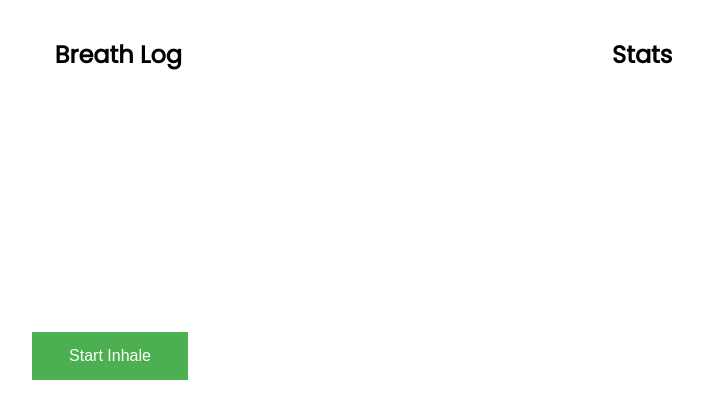
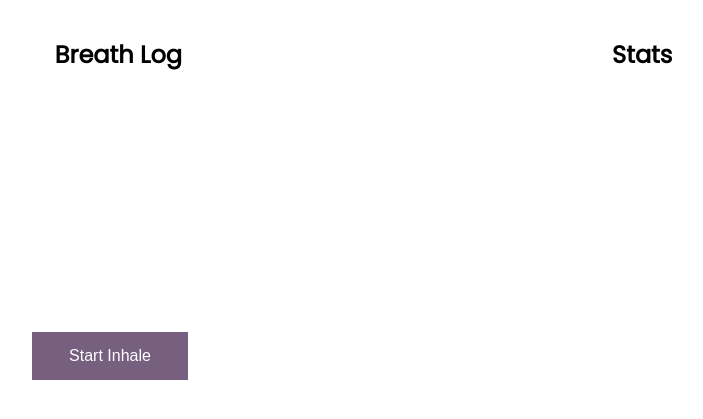
Before and after one commit to taraengel/meditation-trainer-london-fe-skills-020419, a plain HTML site: page index.html in a window 1280 px wide. In both pictures the pointer is over the button "Start Inhale". Shown: the part 89-508 px from the top of the page, without its empty margins (221-924 px from the left). Drawn offline with Linux system fonts and the light colour scheme.

Commit message:
Automatically backed up by Learn

```diff
--- a/style.css
+++ b/style.css
@@ -37,6 +37,6 @@ h1 {
 }
 
 .button:hover {
-  background-color: #4CAF50;
+  background-color: #765F7F;
   color: white;
 }
```
